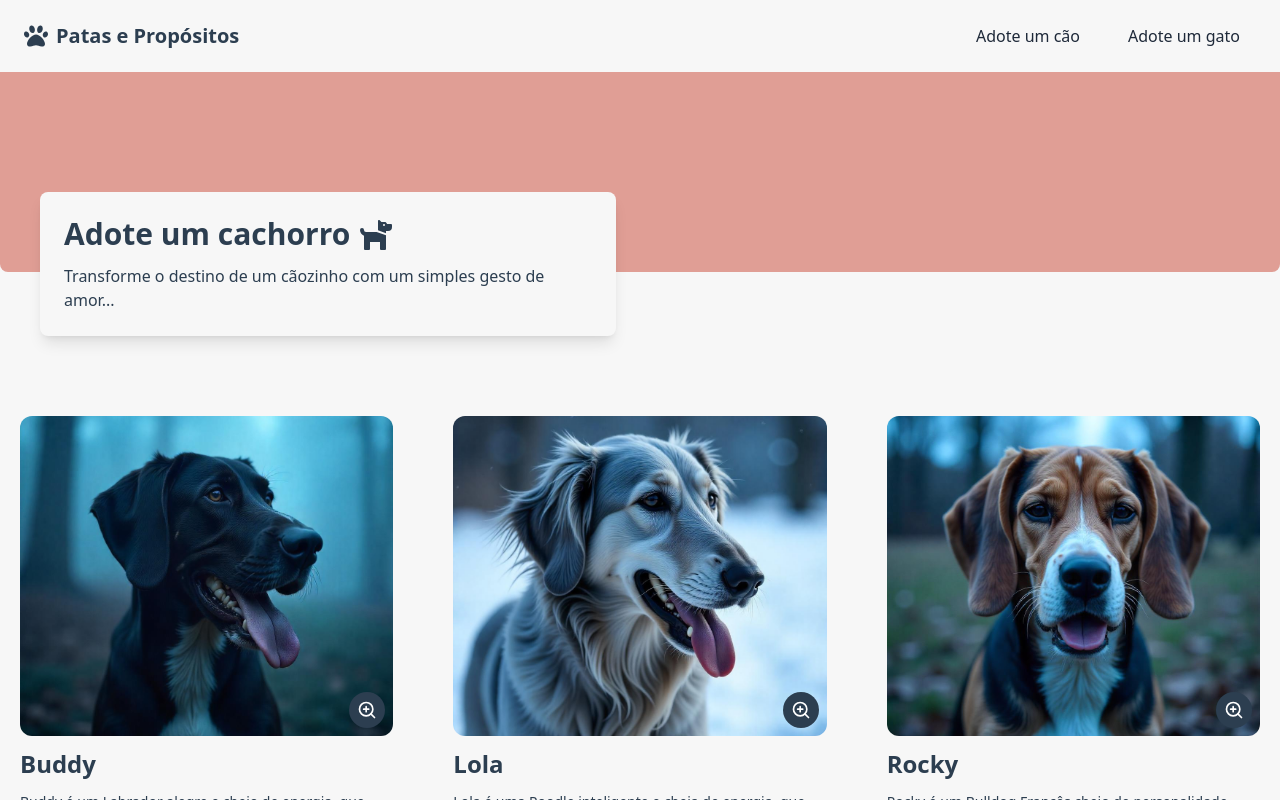
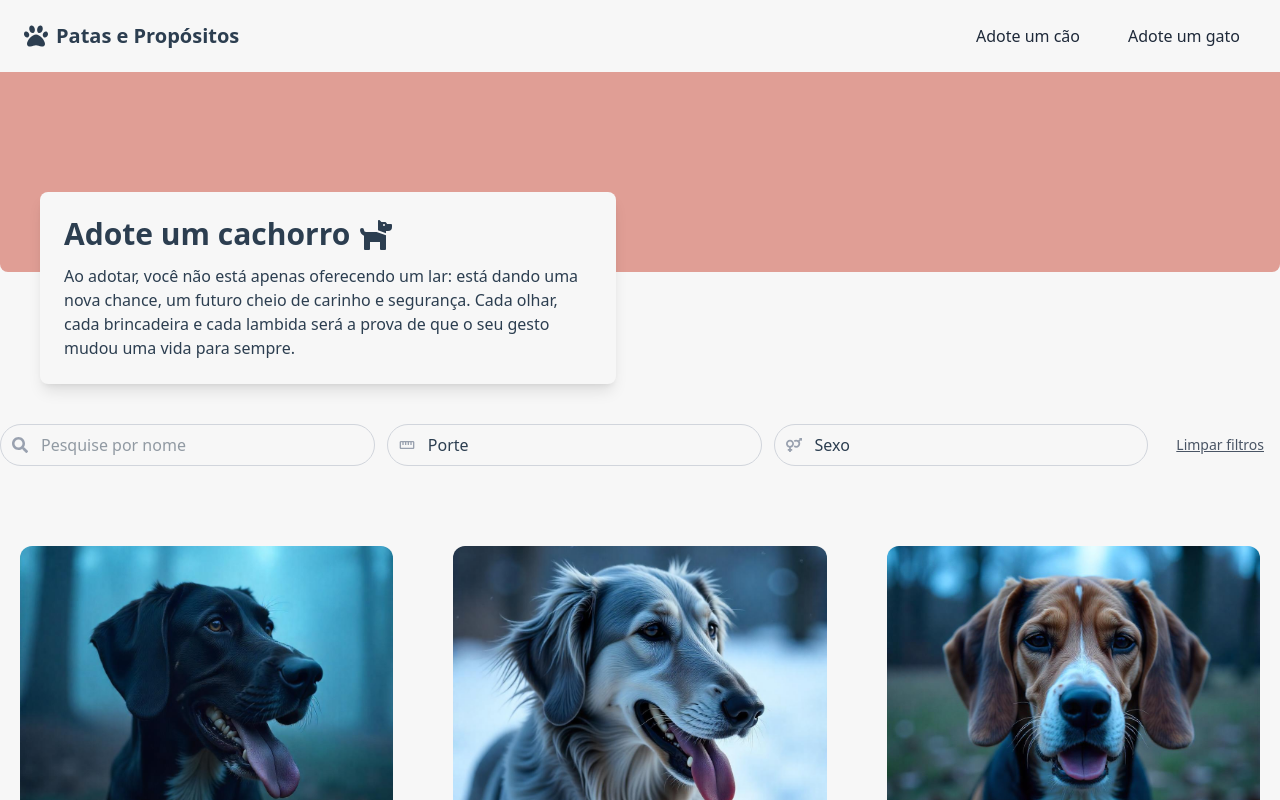
Before and after one commit to biaTrivillin/patas-e-propositos, a Next.js app: page /cachorros in a window 1280 px wide. Shown: the top 800 px of the page. Built offline with nearby package versions, Linux system fonts and the light colour scheme.

Commit message:
criando filtros para animais

```diff
--- a/src/app/[codigo]/page.tsx
+++ b/src/app/[codigo]/page.tsx
@@ -2,10 +2,11 @@
 
 import { Animal } from "@patas/types";
 import { notFound } from "next/navigation";
-import { use, useEffect, useState } from "react";
+import { use, useEffect, useState, useMemo } from "react";
 import VerticalCard from "../components/commom/VerticalCard";
 import Loader from "../components/commom/Loader";
-import { FaCat, FaDog } from "react-icons/fa";
+import { FaCat, FaDog, FaSearch, FaVenusMars } from "react-icons/fa";
+import { MdStraighten } from "react-icons/md";
 
 type PageProps = {
     params: Promise<{ codigo: string }>;
@@ -13,39 +14,64 @@ type PageProps = {
 
 export default function AnimalsPage({ params }: PageProps) {
     const { codigo } = use(params);
+
     const [loading, setLoading] = useState(false);
-    const [animais, setAnimais] = useState<Animal[]>([]);
+    const [animaisOriginais, setAnimaisOriginais] = useState<Animal[]>([]);
+    const [nome, setNome] = useState("");
+    const [porte, setPorte] = useState("");
+    const [sexo, setSexo] = useState("");
 
-    const isCodigoValido = codigo === 'gatos' || codigo === 'cachorros';
+    const isCodigoValido = codigo === "gatos" || codigo === "cachorros";
 
     const especies = {
         cachorros: {
             codigo: "cachorros",
             especie: "cachorro",
             icon: <FaDog className="text-4xl" />,
-            text: 'Transforme o destino de um cãozinho com um simples gesto de amor...'
         },
         gatos: {
             codigo: "gatos",
             especie: "gato",
             icon: <FaCat className="text-4xl" />,
-            text: "Transforme o destino de um gatinho com um simples gesto de carinho..."
-        }
-    };
+        },
+    } as const;
 
     useEffect(() => {
         if (!isCodigoValido) return;
 
         async function fetchData() {
             setLoading(true);
-            const res = await fetch(`/api/animais/${codigo}`);
-            const data = await res.json();
-            setAnimais(data);
-            setTimeout(() => setLoading(false), 3000);
+            try {
+                const res = await fetch(`/api/animais/${codigo}`);
+                const data: Animal[] = await res.json();
+                setAnimaisOriginais(data);
+            } catch (error) {
+                console.error("Erro ao buscar animais:", error);
+            } finally {
+                setLoading(false);
+            }
         }
 
         fetchData();
     }, [codigo, isCodigoValido]);
+
+    const animaisFiltrados = useMemo(() => {
+        return animaisOriginais.filter((animal) => {
+            const matchNome = nome
+                ? animal.nome.toLowerCase().includes(nome.toLowerCase())
+                : true;
+            const matchPorte = porte ? animal.porte === porte : true;
+            const matchSexo = sexo ? animal.sexo === sexo : true;
+
+            return matchNome && matchPorte && matchSexo;
+        });
+    }, [animaisOriginais, nome, porte, sexo]);
+
+    function limparFiltros() {
+        setNome("");
+        setPorte("");
+        setSexo("");
+    }
 
     if (!isCodigoValido) return notFound();
 
@@ -58,12 +84,76 @@ export default function AnimalsPage({ params }: PageProps) {
                 <h1 className="text-3xl font-bold mb-3 flex gap-2">
                     Adote um {especies[codigo].especie} {especies[codigo].icon}
                 </h1>
-                <p>{especies[codigo].text}</p>
+                <p>
+                    Ao adotar, você não está apenas oferecendo um lar: está dando
+                    uma nova chance, um futuro cheio de carinho e segurança. Cada
+                    olhar, cada brincadeira e cada lambida será a prova de que o seu
+                    gesto mudou uma vida para sempre.
+                </p>
             </div>
+
+            <div className="mt-10 flex flex-wrap gap-3 items-center">
+                <div className="relative flex-1 min-w-[200px]">
+                    <FaSearch className="absolute left-3 top-1/2 -translate-y-1/2 text-gray-400" />
+                    <input
+                        id="nome"
+                        placeholder="Pesquise por nome"
+                        type="text"
+                        value={nome}
+                        onChange={(e) => setNome(e.target.value)}
+                        className="pl-10 pr-4 py-2 border border-gray-300 rounded-full w-full focus:outline-none focus:ring-2 focus:ring-blue-400"
+                    />
+                </div>
+
+                <div className="relative flex-1 min-w-[160px]">
+                    <MdStraighten className="absolute left-3 top-1/2 -translate-y-1/2 text-gray-400" />
+                    <select
+                        id="porte"
+                        value={porte}
+                        onChange={(e) => setPorte(e.target.value)}
+                        className="appearance-none pl-10 pr-8 py-2 border border-gray-300 rounded-full w-full focus:outline-none focus:ring-2 focus:ring-blue-400"
+                    >
+                        <option value="">Porte</option>
+                        <option value="pequeno">Pequeno</option>
+                        <option value="medio">Médio</option>
+                        <option value="grande">Grande</option>
+                    </select>
+                </div>
+
+                <div className="relative flex-1 min-w-[160px]">
+                    <FaVenusMars className="absolute left-3 top-1/2 -translate-y-1/2 text-gray-400" />
+                    <select
+                        id="sexo"
+                        value={sexo}
+                        onChange={(e) => setSexo(e.target.value)}
+                        className="appearance-none pl-10 pr-8 py-2 border border-gray-300 rounded-full w-full focus:outline-none focus:ring-2 focus:ring-blue-400"
+                    >
+                        <option value="">Sexo</option>
+                        <option value="femea">Fêmea</option>
+                        <option value="macho">Macho</option>
+                    </select>
+                </div>
+
+                {/* Botão limpar */}
+                <button
+                    onClick={limparFiltros}
+                    className="px-4 py-2 text-sm underline font-medium text-gray-600 hover:text-red-500 transition"
+                >
+                    Limpar filtros
+                </button>
+            </div>
+
+            {/* Cards */}
             <div className="grid grid-cols-1 sm:grid-cols-2 lg:grid-cols-3 gap-15 my-20 px-5">
-                {animais.map((animal) => (
-                    <VerticalCard key={animal.id} animal={animal} />
-                ))}
+                {animaisFiltrados.length > 0 ? (
+                    animaisFiltrados.map((animal) => (
+                        <VerticalCard key={animal.id} animal={animal} />
+                    ))
+                ) : (
+                    <p className="col-span-full text-center text-gray-500">
+                        Nenhum animal encontrado.
+                    </p>
+                )}
             </div>
         </>
     );
```
